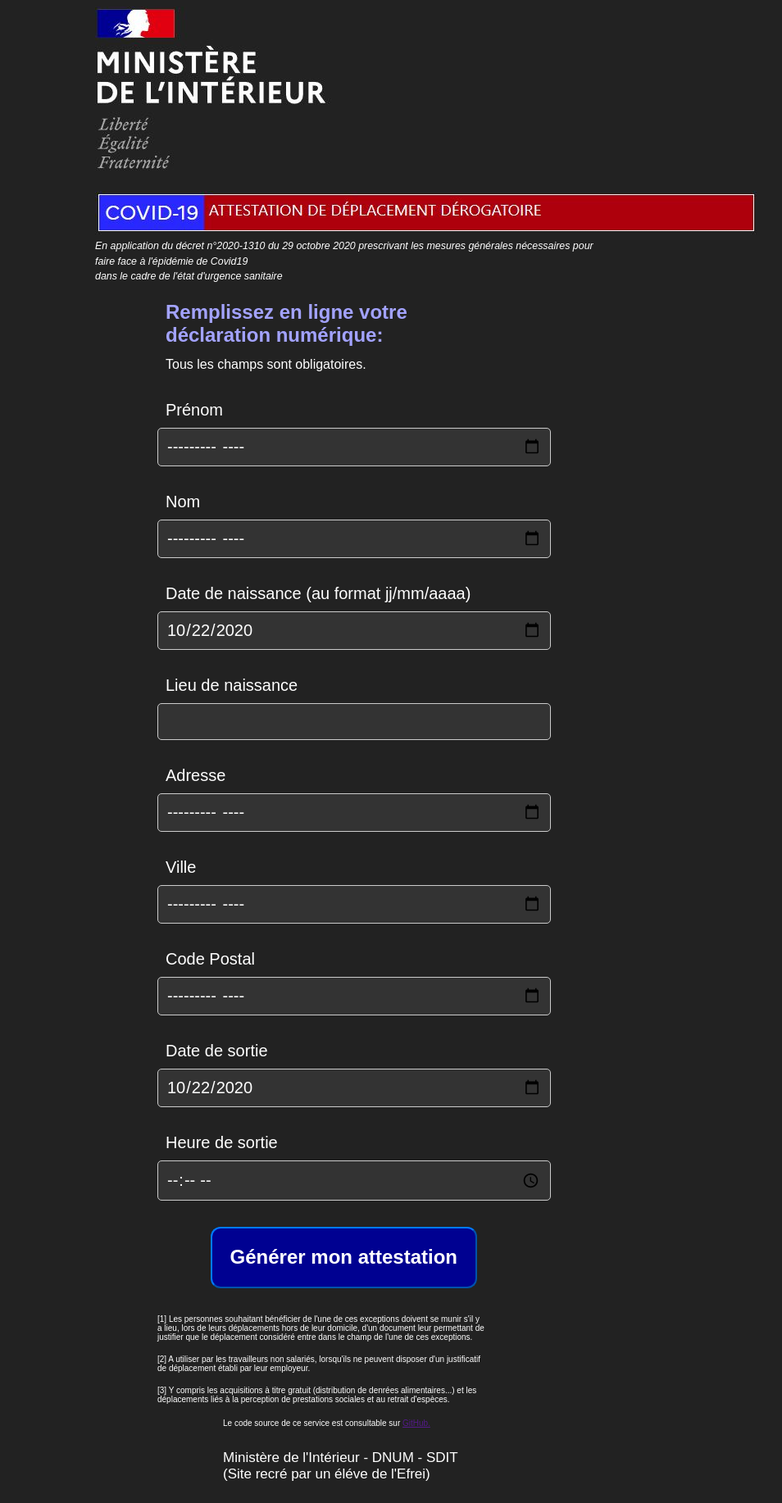
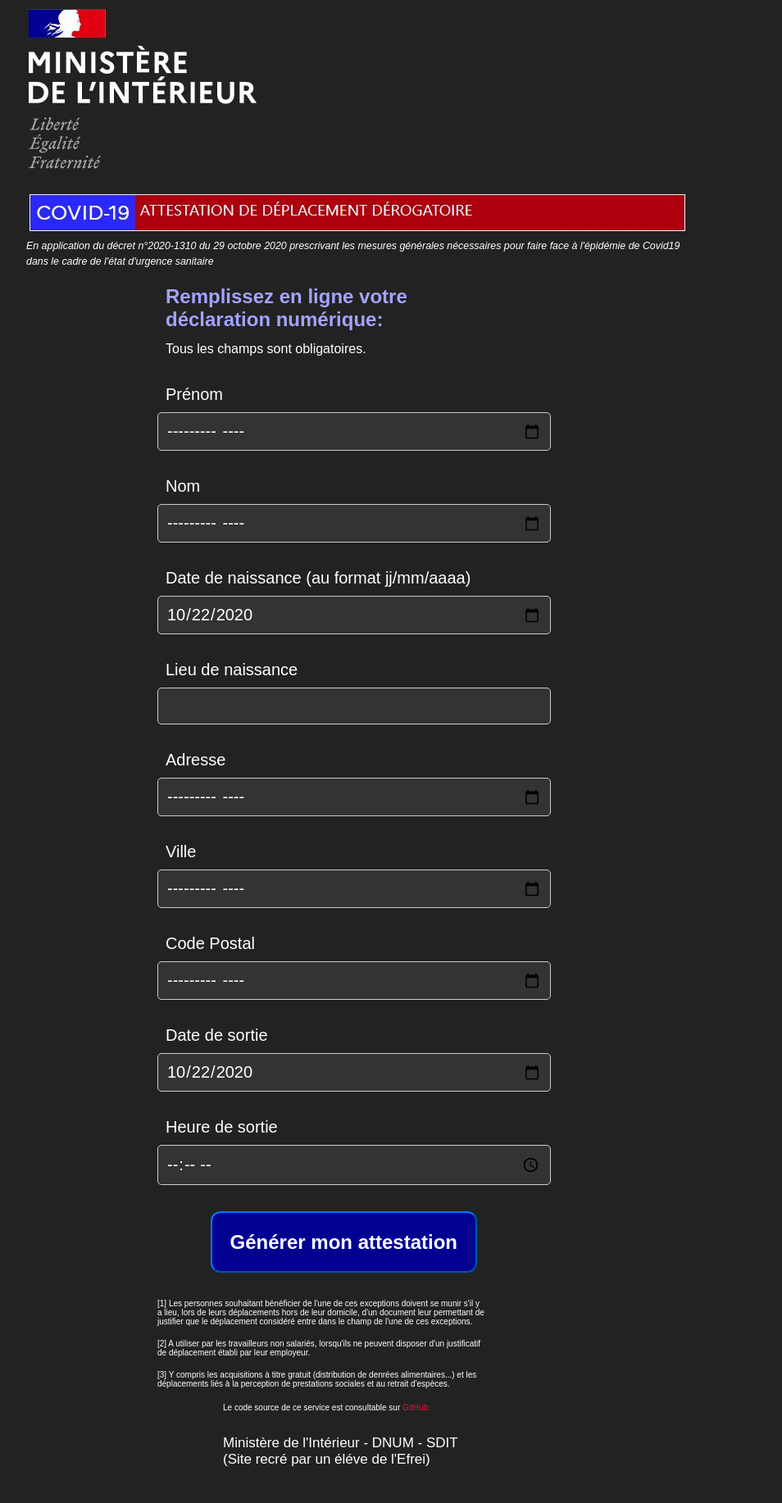
Before and after one commit to Mathieu-ai/Attestation-de-sortie, a plain HTML site: page formCode/index.html in a window 1280 px wide. Shown: the whole page at 82% size, without its empty margins (208-1162 px from the left). Drawn offline with Linux system fonts and the light colour scheme.

Commit message:
Correction of logo window ajustments

```diff
--- a/formCode/index.html
+++ b/formCode/index.html
@@ -68,7 +68,7 @@
     <p id="footnote3">
         [3] Y compris les acquisitions à titre gratuit (distribution de denrées alimentaires...) et les déplacements liés à la perception de prestations sociales et au retrait d'espèces.
     </p>
-    <p id="srcProject">Le code source de ce service est consultable sur <a href="">GitHub.</a></p>
+    <p id="srcProject">Le code source de ce service est consultable sur <a id="reftxt"href="https://github.com/Mathieu-ai/Attestation-de-sortie">GitHub.</a></p>
     <p id="crédit">Ministère de l'Intérieur - DNUM - SDIT<br>(Site recré par un éléve de l'Efrei)</p>
 </formular>
 </div>
--- a/formCode/style.css
+++ b/formCode/style.css
@@ -62,7 +62,7 @@ input {
   display: block;
   margin-left: auto;
   margin-right: auto;
-  width: 50%;
+  width: 800px;
   color: #fff;
   margin-top: 0;
   margin-bottom: 1rem;
@@ -91,14 +91,14 @@ input {
   display: block;
   margin-left: auto;
   margin-right: auto;
-  width: 50%;
+  width: 800px;
 }
 
 #logo {
   display: block;
   margin-left: auto;
   margin-right: auto;
-  width: 50%;
+  width: 800px;
   margin-top: 0;
   margin-bottom: 1rem;
 }
@@ -153,3 +153,8 @@ input {
   left:80px;
   top:2px;
 }
+
+#reftxt {
+  color: crimson;
+  text-decoration: none;
+}
```
